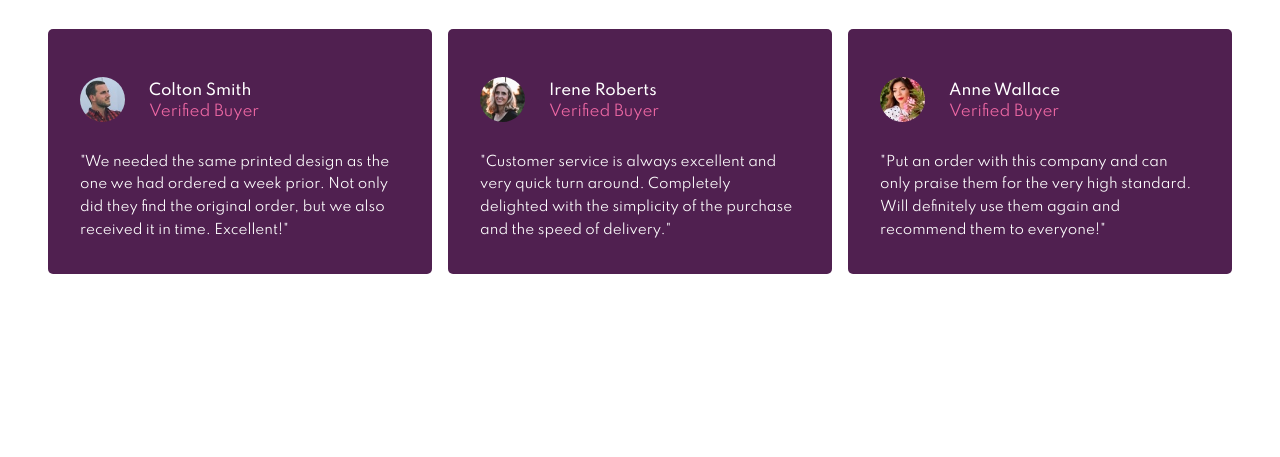
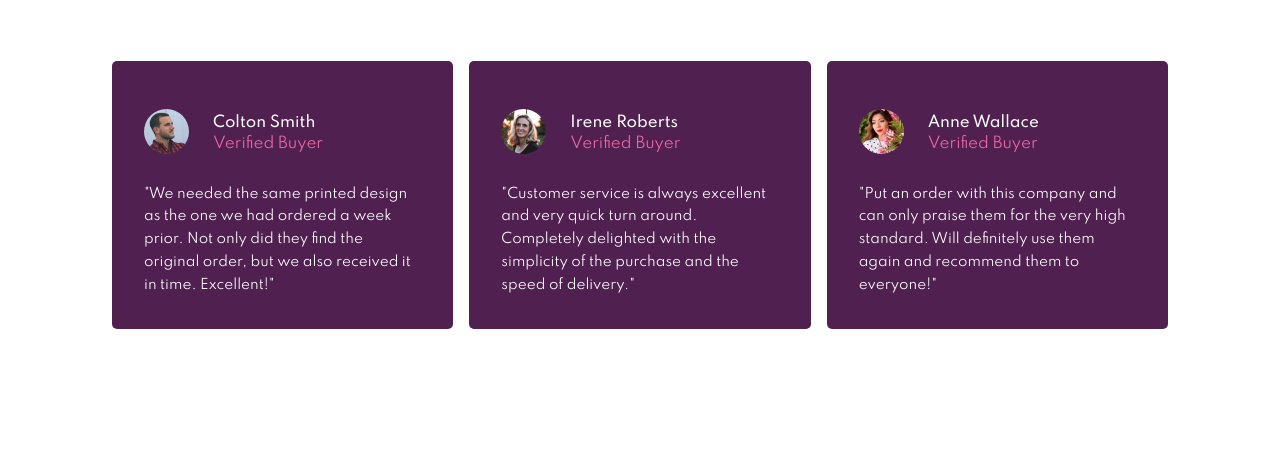
Before and after one commit to Norwyx/social-proof-section, a plain HTML site: page index.html in a window 1280 px wide. Shown: the part 343-800 px from the top of the page. Drawn offline with Linux system fonts and the light colour scheme.

Commit message:
1200px to 1400px version styling finished

```diff
--- a/style.css
+++ b/style.css
@@ -204,3 +204,10 @@ body {
         margin-bottom: -0.3rem;
     }
 }
+
+/* 1200px and above */
+@media (min-width: 75rem) {
+    body {
+        padding: 7rem 7rem;
+    }
+}
```
